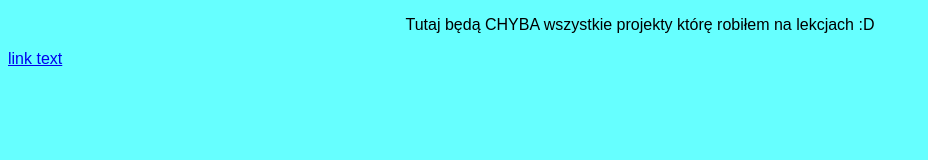
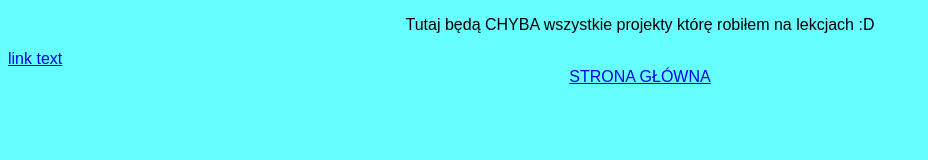
Before and after one commit to Pawcioo/Pawcioo.github.io, a plain HTML site: page inf.html in a window 1280 px wide. Shown: the whole page, without its empty margins (0-928 px from the left). Drawn offline with Linux system fonts and the light colour scheme.

Commit message:
Update inf.html

```diff
--- a/inf.html
+++ b/inf.html
@@ -14,6 +14,7 @@
 
 
 <a href="https://pawcioo.github.io/index">link text</a>
+<div style="text-align: center"><a href="https://pawcioo.github.io/index">STRONA GŁÓWNA</a></div>
 
 </body>
 
```
